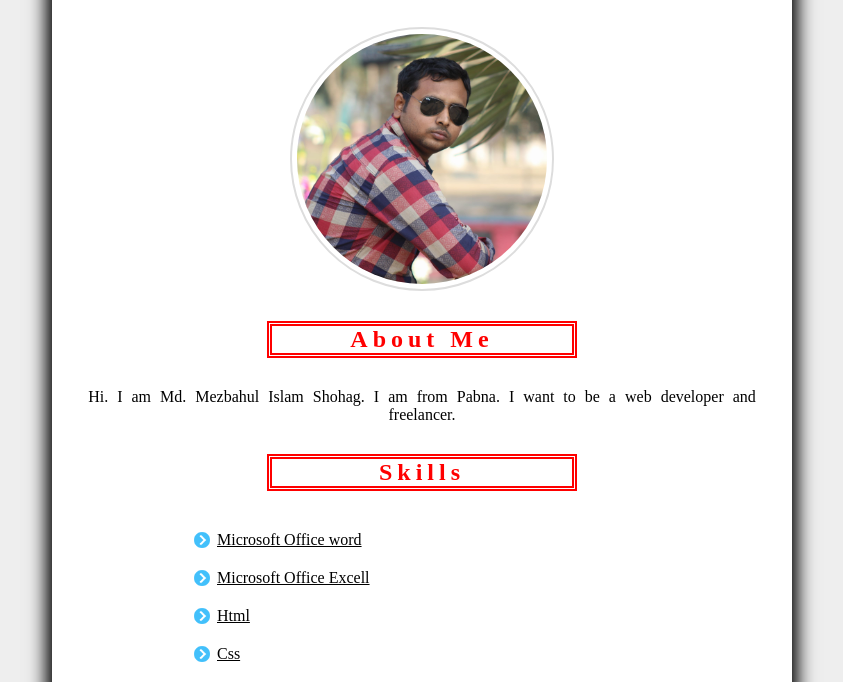
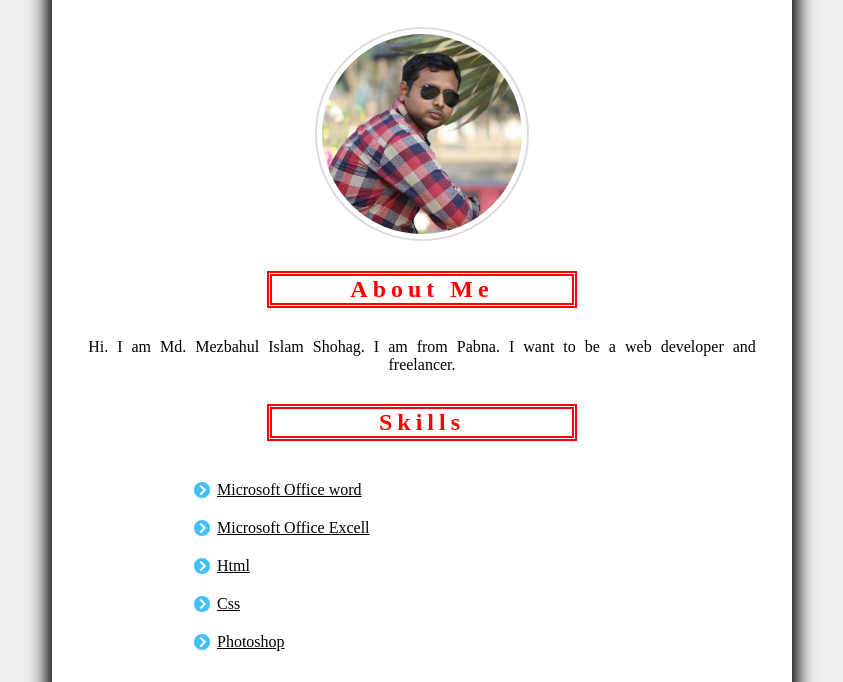
Before and after one commit to mezba3/hw2, a plain HTML site: page index.html in a window 1280 px wide. Shown: the part 108-790 px from the top of the page, without its empty margins (218-1061 px from the left). Drawn offline with Linux system fonts and the light colour scheme.

Commit message:
Update index.html

```diff
--- a/index.html
+++ b/index.html
@@ -65,11 +65,6 @@
                 border: 2px solid cyan;
             }
 
-            .profile-pic {border-radius: 50%;
-                margin: 0 auto;
-                width: 250px;
-                height: 250px;
-            }
 
             table {width:650px;
                 margin-left: auto;
```
